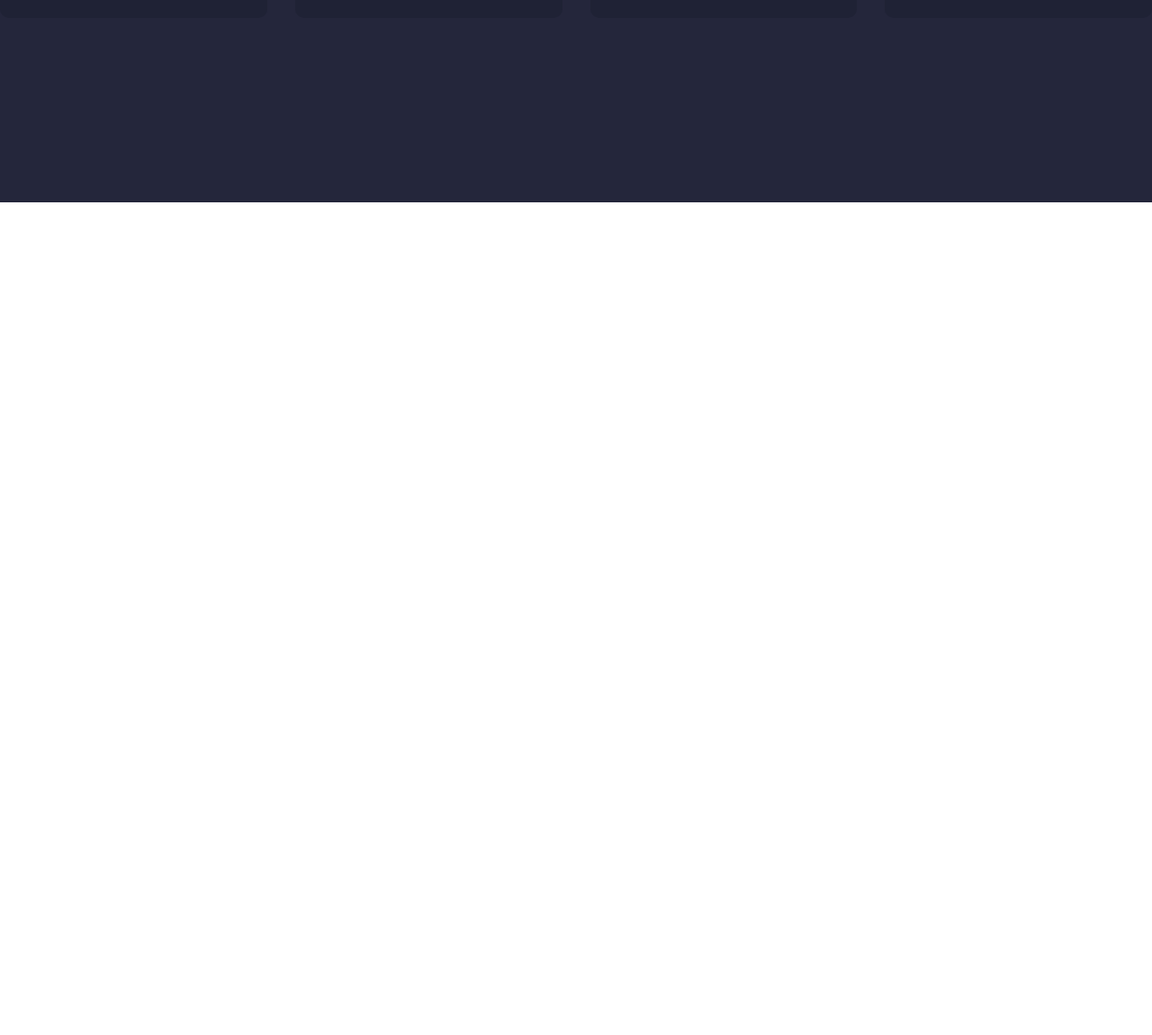
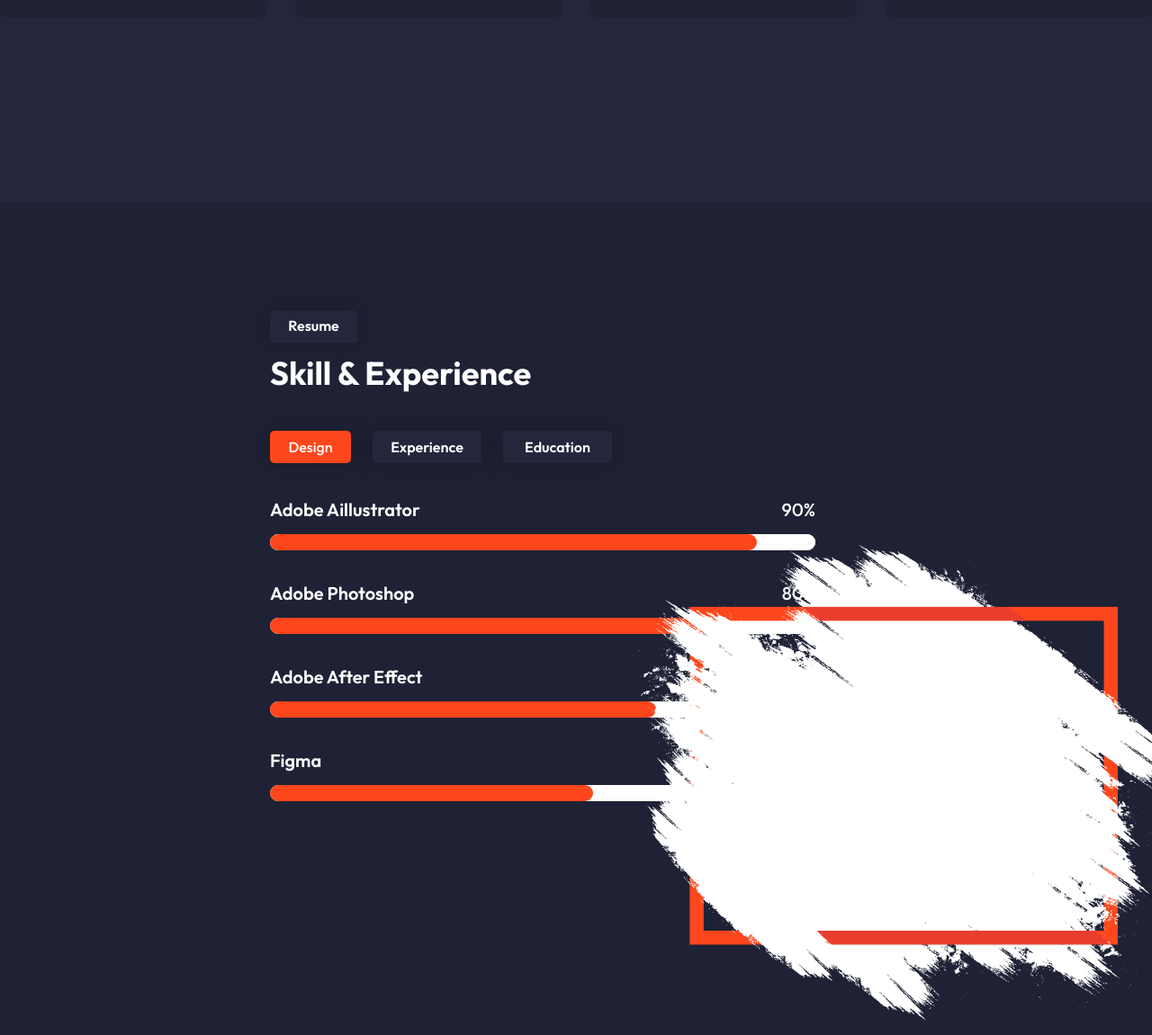
Before and after one commit to VADYM321GO/CV-RESUME, a plain HTML site: page index.html in a window 1280 px wide. Shown: the part 3821-4972 px from the top of the page at 90% size. Before the commit the page ends 4046 px from the top, so only its background shows below. Drawn offline with nearby package versions, Linux system fonts and the light colour scheme.

Commit message:
aded new section resume

```diff
--- a/index.html
+++ b/index.html
@@ -193,6 +193,58 @@
                     </div>
                 </div>
             </section>
+            <section class="resume">
+                <div class="text-resume">
+                    <div class="box-resume">
+                        <p class="title-resume">Resume</p>
+                    </div>
+                    <h2 class="subtitle-resume">
+                        Skill & Experience
+                    </h2>
+                    <div class="buttons">
+                        <button class="firsc-button">Design</button>
+                        <button class="second-button">Experience</button>
+                        <button class="third-button">Education</button>
+                    </div>
+                </div>
+                <div class="first-orange-lines">
+                    <div class="text-orange-line">
+                        <p class="line-name">Adobe Aillustrator</p>
+                        <p class="percent">90%</p>
+                    </div>
+                    <div class="white-line">
+                        <img src="/images/first-line.svg" alt="load orange line">
+                    </div>
+                </div>
+                <div class="second-orange-lines">
+                <div class="text-orange-line">
+                    <p class="line-name">Adobe Photoshop</p>
+                    <p class="percent">80%</p>
+                </div>
+                    <div class="white-line">
+                        <img src="/images/second-line.svg" alt="load orange line">
+                    </div>
+                </div>
+                <div class="third-orange-lines">
+                    <div class="text-orange-line">
+                    <p class="line-name">Adobe After Effect</p>
+                    <p class="percent">70%</p>
+                    </div>
+                    <div class="white-line">
+                        <img src="/images/third-line.svg" alt="load orange line">
+                    </div>
+                </div>
+                <div class="fourth-orange-lines">
+                    <div class="text-orange-line">
+                <p class="line-name">Figma</p>
+                    <p class="percent">60%</p>
+                    </div>
+                    <div class="white-line">
+                        <img src="/images/fourth-line.svg" alt="load orange line">
+                    </div>
+                </div>
+                <img class="photo-resume" src="/images/Group.png" alt="place for photo" >
+            </section>
     </main>
 
 </body>
--- a/style.css
+++ b/style.css
@@ -321,7 +321,6 @@ h1 {
     background-color: #24263B;
 }
 .titles-services {
-    /* position: absolute; */
     text-align: center;
     left: 0;
     right: 0;
@@ -348,7 +347,6 @@ h1 {
     color: white;
 }
 .conteiners-service {
-    /* position: absolute; */
     display: flex;
     justify-content: center;
     gap: 31px;
@@ -474,3 +472,150 @@ h1 {
     margin-top: 27px;
     margin-bottom: 37px;
 }
+.resume {
+    height: 806px;
+    background-color: #1F2235;
+    padding-top: 120px;
+}
+.box-resume {
+    border-radius: 4px;
+    box-shadow: 0px 0px 24px 0px rgba(15, 16, 24, 0.42);
+    background: rgb(36, 38, 59);
+    width: 97px;
+    height: 36px;
+    text-align: center;
+    margin-bottom: 16px;
+}
+.text-resume {
+    margin-left: 300px;
+
+}
+.title-resume {
+    color: rgb(255, 255, 255);
+    font-family: Outfit;
+    font-size: 16px;
+    font-weight: 600;
+    line-height: 12px;
+    letter-spacing: 15%;
+    padding-top: 11px;
+}
+.subtitle-resume {
+    color: rgb(255, 255, 255);
+    font-family: Outfit;
+    font-size: 36px;
+    font-weight: 700;
+    line-height: 35px;
+    letter-spacing: 0%;
+    text-align: left;
+    margin-bottom: 47px;
+}
+.firsc-button {
+    width: 90px;
+    height: 36px;
+    border: none;
+    border-radius: 5px;
+    box-shadow: 0px 0px 24px 0px rgba(15, 16, 24, 0.42);
+    background: rgb(254, 70, 28);
+    color: rgb(255, 255, 255);
+    font-family: Outfit;
+    font-size: 16px;
+    font-weight: 500;
+    line-height: 12px;
+    letter-spacing: 0%;
+    text-align: center;
+    text-transform: capitalize;
+}
+.second-button {
+    width: 121px;
+    height: 36px;
+    margin-left: 20px;
+    border: none;
+    border-radius: 5px;
+    box-shadow: 0px 0px 24px 0px rgba(15, 16, 24, 0.42);
+    background: rgb(36, 38, 59);
+    color: rgb(255, 255, 255);
+    font-family: Outfit;
+    font-size: 16px;
+    font-weight: 600;
+    line-height: 12px;
+    letter-spacing: 0%;
+    text-align: center;
+    text-transform: capitalize;
+}
+.third-button {
+    width: 121px;
+    height: 36px;
+    margin-left: 20px;
+    border: none;
+    border-radius: 5px;
+    box-shadow: 0px 0px 24px 0px rgba(15, 16, 24, 0.42);
+    background: rgb(36, 38, 59);
+    color: rgb(255, 255, 255);
+    font-family: Outfit;
+    font-size: 16px;
+    font-weight: 600;
+    line-height: 12px;
+    letter-spacing: 0%;
+    text-align: center;
+    text-transform: capitalize;
+}
+.first-orange-lines {
+    width: 606px;
+    height: 54px;
+    margin-left: 300px;
+    margin-top: 39px;
+    text-align: end;
+}
+.text-orange-line {
+    display: flex;
+    margin-bottom: 15px;
+}
+.second-orange-lines {
+    width: 606px;
+    height: 54px;
+    margin-left: 300px;
+    margin-top: 39px;
+}
+.third-orange-lines {
+    width: 606px;
+    height: 54px;
+    margin-left: 300px;
+    margin-top: 39px;
+}
+.fourth-orange-lines {
+    width: 606px;
+    height: 54px;
+    margin-left: 300px;
+    margin-top: 39px;
+
+}
+.white-line {
+    width: 606px;
+    height: 18px;
+    border-radius: 300px;
+    background: rgb(255, 255, 255);
+}
+.line-name {
+    color: rgb(255, 255, 255);
+    font-family: Outfit;
+    width: 50%;
+    font-size: 20px;
+    font-weight: 600;
+    line-height: 25px;
+    letter-spacing: 0%;
+    text-align: left;
+}
+.percent {
+    color: rgb(255, 255, 255);
+    font-family: Outfit;
+    width: 50%;
+    font-size: 20px;
+    font-weight: 500;
+    line-height: 25px;
+    letter-spacing: 0%;
+    text-align: right;
+}
+.photo-resume {
+    margin-left: 55%;
+    margin-top: -22%;
+}
```
Also changed, not shown: images/first-line.svg (added), images/fourth-line.svg (added), images/second-line.svg (added), images/third-line.svg (added), 1 other file.
